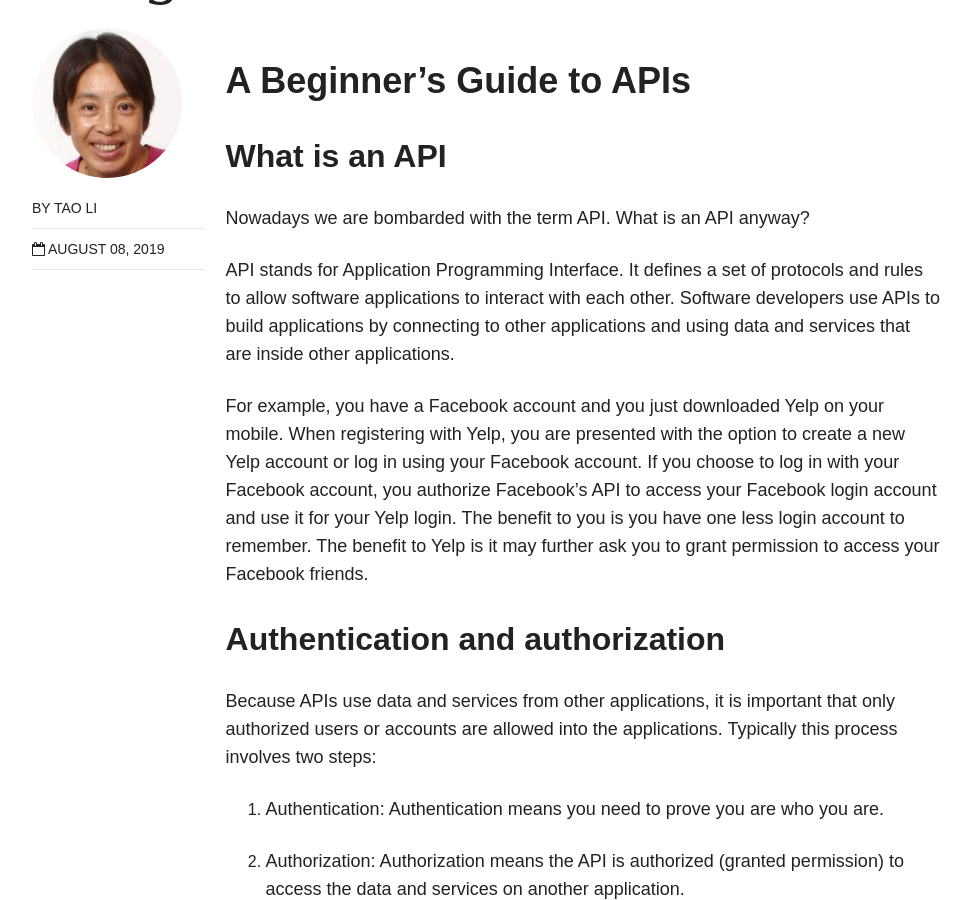
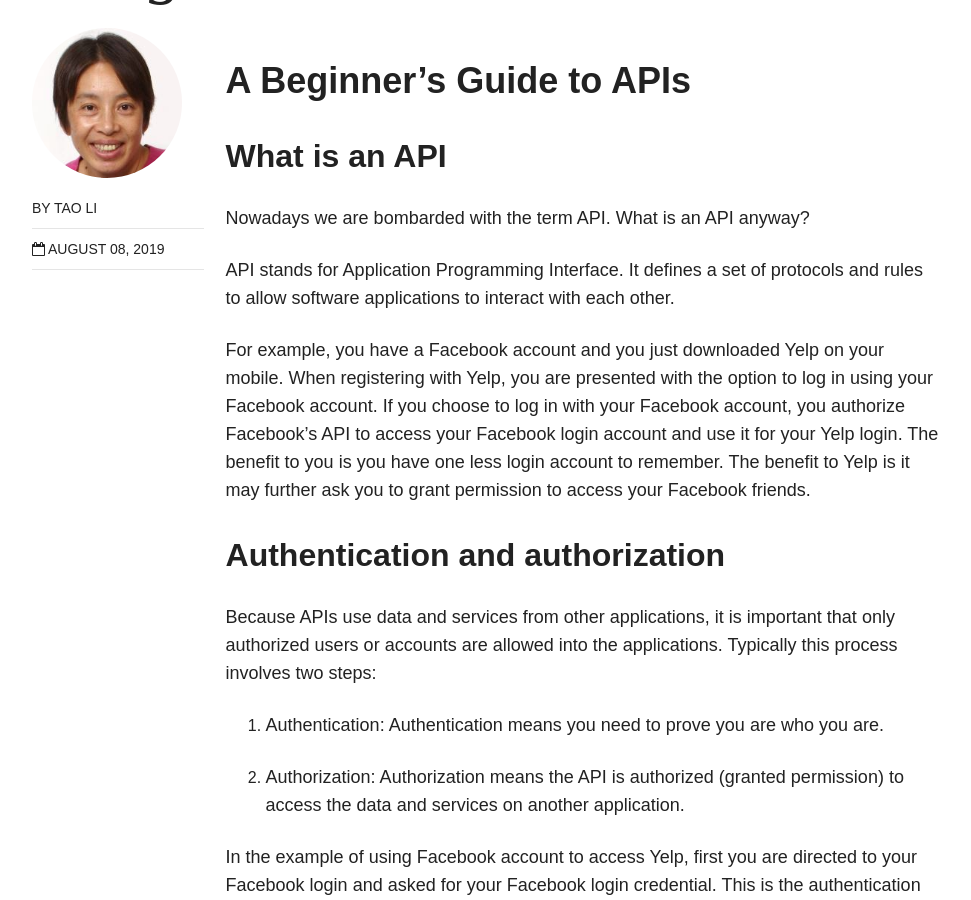
Before and after one commit to taolicd/taolicd.github.io, a Jekyll site: the page built from _posts/blog/2019-08-08-Intro_API_blog.md, in a window 1280 px wide and 900 px high, scrolled down 450 px. Shown: the whole window, without its empty margins (154-1125 px from the left). Built offline with Jekyll 4.4.1, drawn with Linux system fonts in a browser that asks for light colours; comment, search, counter and statistics services are not loaded.

Commit message:
revisions

```diff
--- a/_posts/blog/2019-08-08-Intro_API_blog.md
+++ b/_posts/blog/2019-08-08-Intro_API_blog.md
@@ -13,9 +13,9 @@
 
 Nowadays we are bombarded with the term API. What is an API anyway?
 
-API stands for Application Programming Interface. It defines a set of protocols and rules to allow software applications to interact with each other. Software developers use APIs to build applications by connecting to other applications and using data and services that are inside other applications.
+API stands for Application Programming Interface. It defines a set of protocols and rules to allow software applications to interact with each other.
 
-For example, you have a Facebook account and you just downloaded Yelp on your mobile. When registering with Yelp, you are presented with the option to create a new Yelp account or log in using your Facebook account. If you choose to log in with your Facebook account, you authorize Facebook's API to access your Facebook login account and use it for your Yelp login. The benefit to you is you have one less login account to remember.  The benefit to Yelp is it may further ask you to grant permission to access your Facebook friends.
+For example, you have a Facebook account and you just downloaded Yelp on your mobile. When registering with Yelp, you are presented with the option to log in using your Facebook account. If you choose to log in with your Facebook account, you authorize Facebook's API to access your Facebook login account and use it for your Yelp login. The benefit to you is you have one less login account to remember.  The benefit to Yelp is it may further ask you to grant permission to access your Facebook friends.
 
 
 ## Authentication and authorization
```
